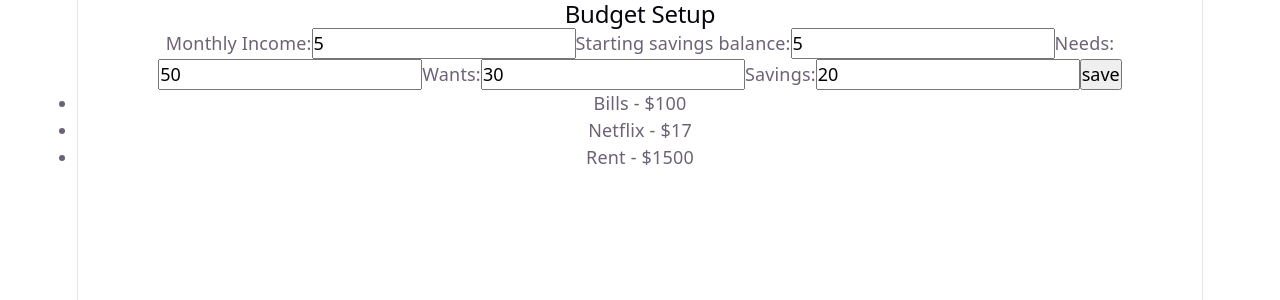
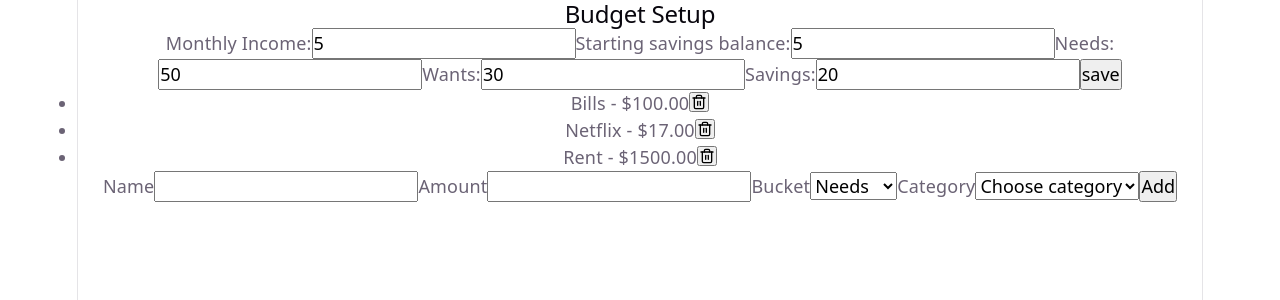
Before and after one commit to ctrlvish/budgeting-tool, a React (Vite) app: page / in a window 1280 px wide. Both pictures are taken after typing "5", "5" into the empty fields and a click on the button "save". Shown: the top 300 px of the page. Built offline with nearby package versions, Linux system fonts and the light colour scheme.

Commit message:
add icons, handle add and delete recurring expenses

```diff
--- a/package.json
+++ b/package.json
@@ -11,6 +11,7 @@
   },
   "dependencies": {
     "dexie": "^4.4.4",
+    "lucide-react": "^1.24.0",
     "react": "^19.2.6",
     "react-dom": "^19.2.6"
   },
--- a/src/components/RecurringExpenses.tsx
+++ b/src/components/RecurringExpenses.tsx
@@ -1,26 +1,151 @@
 import { db } from '../lib/db'
 import { useState, useEffect } from 'react'
-import type { RecurringExpense } from '../types'
+import { Trash2 } from 'lucide-react'
+import type { RecurringExpense, Bucket, Category } from '../types'
+
+const buckets : Bucket[] = ['needs', 'wants', 'savings']
+
+function formatMoney(amountCents : number) {
+    return `$${(amountCents / 100).toFixed(2)}`
+}
 
 export default function RecurringExpenses(){
-    const [recurringExpense, setRecurringExpense] = useState<RecurringExpense[]>([])
+    const [recurringExpenses, setRecurringExpenses] = useState<RecurringExpense[]>([])
+    const [bucket, setBucket] = useState<Bucket>('needs')
+    const [categories, setCategories] = useState<Category[]>([])
+    const [categoryId, setCategoryId] = useState('')
+    const [name, setName] = useState('')
+    const [amount, setAmount] = useState('')
+    const [error, setError] = useState('')
+
+    const filteredCategories = categories.filter(category => category.bucket === bucket)
+
+    async function handleAdd(e : React.SubmitEvent<HTMLFormElement>){
+        e.preventDefault()
+
+        const trimmedName = name.trim()
+        const amountNumber = Number(amount)
+        const amountCents = Math.round(amountNumber * 100)
+
+        if (!trimmedName) {
+            setError('Please enter a name')
+            return
+        }
+
+        if (!amount || !Number.isFinite(amountNumber) || amountNumber <= 0) {
+            setError('Please enter an amount greater than 0')
+            return
+        }
+
+        if (!categoryId) {
+            setError('Please choose a category')
+            return
+        }
+
+        const expense : RecurringExpense = {
+            id: crypto.randomUUID(),
+            name: trimmedName,
+            amountCents,
+            bucket,
+            categoryId
+        }
+
+        try {
+            await db.recurringExpenses.add(expense)
+            setRecurringExpenses(previousExpenses => [...previousExpenses, expense])
+            setName('')
+            setAmount('')
+            setCategoryId('')
+            setError('')
+        } catch (error) {
+            console.error('failed to create recurring expense', error)
+            setError('Could not create recurring expense')
+        }
+    }
+
+    function handleBucketChange(e : React.ChangeEvent<HTMLSelectElement>) {
+        setBucket(e.target.value as Bucket)
+        setCategoryId('')
+    }
+
+    async function handleDelete(id : string) {
+        try {
+            await db.recurringExpenses.delete(id)
+            setRecurringExpenses(previousExpenses => previousExpenses.filter(expense => expense.id !== id))
+            setError('')
+        } catch (error) {
+            console.error('failed to delete recurring expense', error)
+            setError('Could not delete recurring expense')
+        }
+    }
 
     useEffect(() => {
         db.recurringExpenses.toArray()
             .then(expenses => {
-                setRecurringExpense(expenses)
-                console.log(expenses)
+                setRecurringExpenses(expenses)
             })
-            .catch(error => console.log('failed to fetch recurring expenses', error))
-        db.categories.toArray().then(categories => console.log(categories))
+            .catch(error => {
+                console.error('failed to fetch recurring expenses', error)
+                setError('Could not load recurring expenses')
+            })
+        db.categories.toArray()
+            .then(categories => {
+                setCategories(categories)
+            })
+            .catch(error => {
+                console.error('failed to fetch categories', error)
+                setError('Could not load categories')
+            })
 
     }, [])
 
     return (
+        <>
         <ul>
-        {recurringExpense.map((expense) => (
-            <li key={expense.id}>{expense.name} - ${expense.amountCents / 100}</li>
+        {recurringExpenses.map((expense) => (
+            <li key={expense.id}>
+                {expense.name} - {formatMoney(expense.amountCents)}
+                <button
+                    type="button"
+                    onClick={() => handleDelete(expense.id)}
+                    aria-label={`Delete ${expense.name}`}
+                >
+                    <Trash2 size={16} />
+                </button>
+            </li>
         ))}
         </ul>
+        <form onSubmit={handleAdd}>
+            <label>Name</label>
+            <input
+                type='text'
+                value={name}
+                onChange={e => setName(e.target.value)}
+            ></input>
+            <label>Amount</label>
+            <input
+                type='number'
+                value={amount}
+                onChange={e => setAmount(e.target.value)}
+            ></input>
+            <label>Bucket</label>
+            <select
+                value={bucket}
+                onChange={handleBucketChange}
+            >
+                {buckets.map(bucket => <option key={bucket} value={bucket}>{bucket.charAt(0).toUpperCase() + bucket.slice(1)}</option>)}
+            </select>
+            <label>Category</label>
+            <select
+                value={categoryId}
+                onChange={e => setCategoryId(e.target.value)}
+            >
+                <option value="">Choose category</option>
+                {filteredCategories.map(category => <option value={category.id} key={category.id}>{category.name}</option>)}
+            </select>
+            <button type="submit">Add</button>
+        </form>
+        {error && <p role="alert">{error}</p>}
+        </>
     )
 }
```
Also changed, not shown: 1 other file (tests, documents, lock files or other folders).
